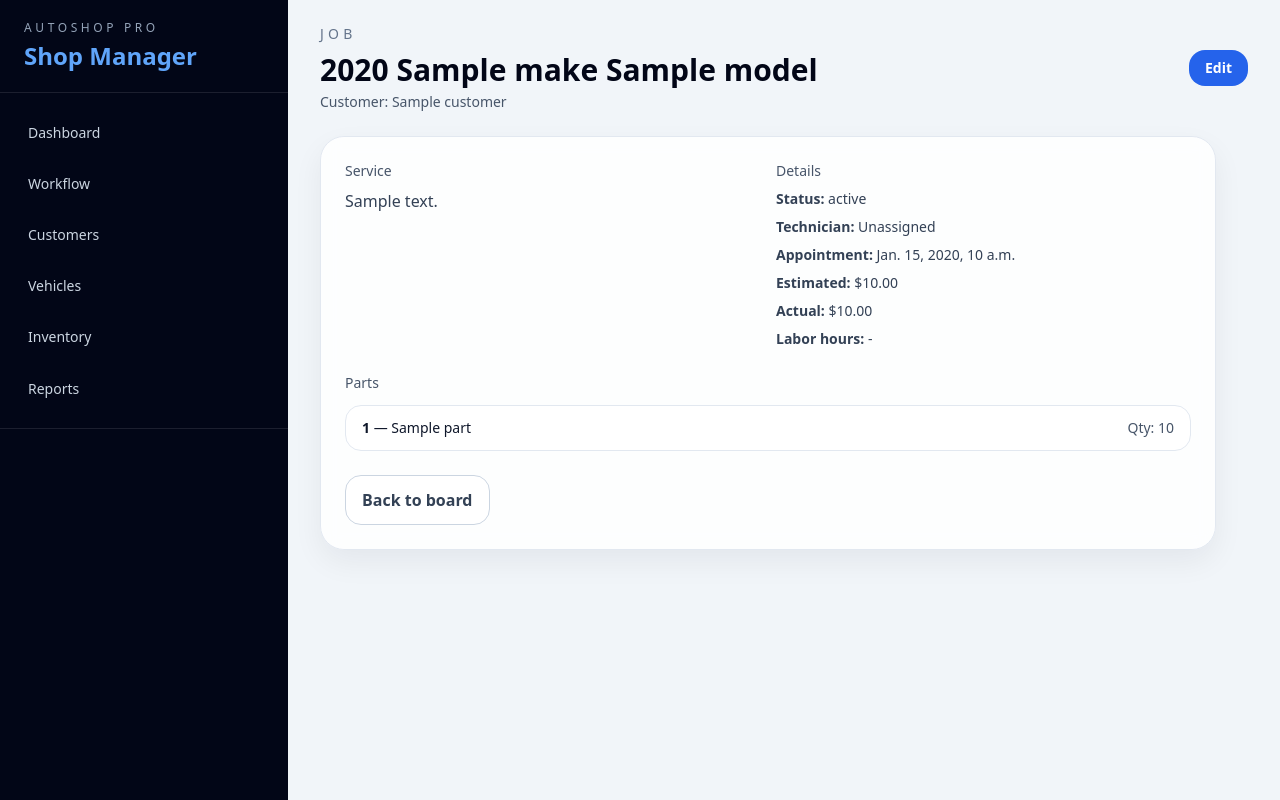
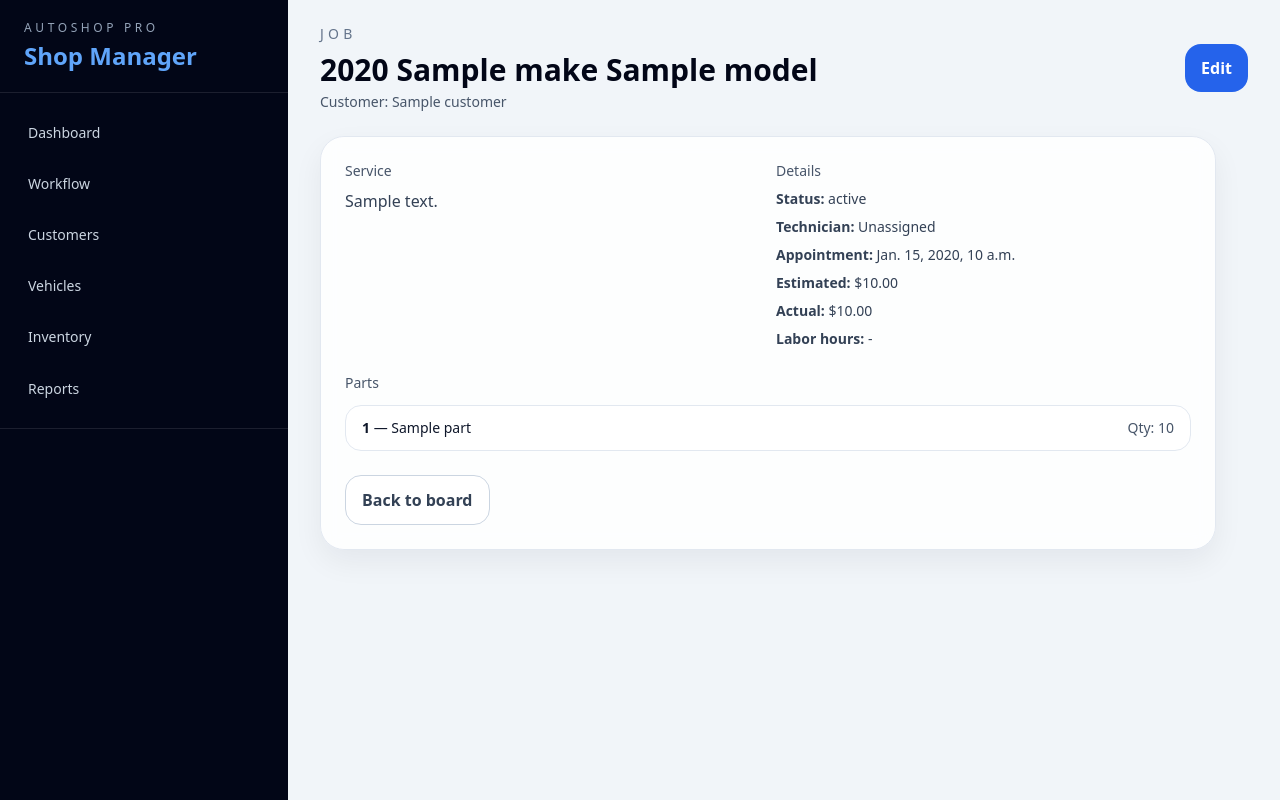
Before and after one commit to ns1017/a_shoppro, a Django app: template templates/jobs/job_detail.html in a window 1280 px wide. Run offline with Django 5.2, Linux system fonts and the light colour scheme; the template is opened without the code that fills it: most values are stand-ins (such as "Sample title", 1, 10 or a date in 2020).

Commit message:
Refactor job_detail.html layout and styling
Updated job detail page layout and styling, including enhanced delete confirmation message for staff users.

```diff
--- a/templates/jobs/job_detail.html
+++ b/templates/jobs/job_detail.html
@@ -1,18 +1,26 @@
 {% extends 'base.html' %}
 {% block title %}Job Details | AutoShop Pro{% endblock %}
 {% block page_header %}
-<div class="mb-6 flex items-center justify-between">
+<div class="mb-6">
+    <div class="flex items-center justify-between">
         <div>
             <p class="text-sm uppercase tracking-[0.3em] text-slate-500">Job</p>
             <h1 class="mt-2 text-3xl font-semibold text-slate-950">{{ object.vehicle.year }} {{ object.vehicle.make }} {{ object.vehicle.model }}</h1>
             <p class="mt-1 text-sm text-slate-600">Customer: {{ object.customer.name }}</p>
         </div>
         <div class="flex gap-3">
-        <a href="{% url 'job_edit' object.id %}" class="rounded-2xl bg-blue-600 px-4 py-2 text-sm font-semibold text-white hover:bg-blue-500">Edit</a>
+            <a href="{% url 'job_edit' object.id %}" class="rounded-2xl bg-blue-600 px-4 py-3 font-semibold text-white hover:bg-blue-500">Edit</a>
+        </div>
+    </div>
     {% if user.is_staff %}
-        <a href="{% url 'job_delete' object.id %}" class="rounded-2xl border border-red-200 bg-red-50 px-4 py-2 text-sm font-semibold text-red-700 hover:bg-red-100">Delete</a>
+    <div class="mt-4">
+        <a href="{% url 'job_delete' object.id %}" class="inline-flex items-center gap-2 rounded-2xl bg-red-600 px-4 py-3 font-semibold text-white hover:bg-red-700 transition-colors">
+            <span>🗑️</span>
+            <span>Delete Job</span>
+        </a>
+        <p class="mt-2 text-xs text-red-700">This action cannot be undone.</p>
+    </div>
     {% endif %}
-    </div>
 </div>
 {% endblock %}
 {% block content %}
```
Lines whose indentation alone changed are shown as unchanged.
